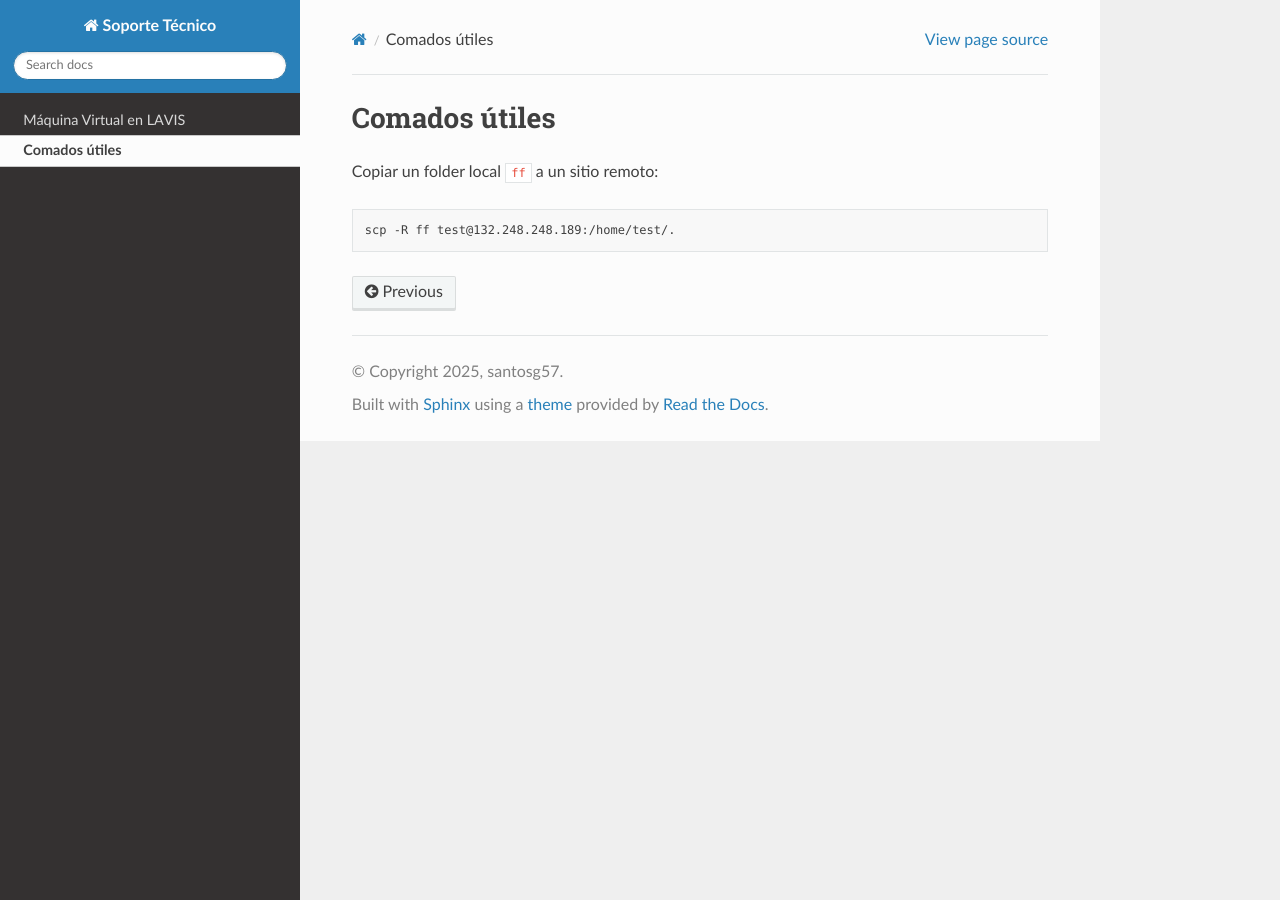
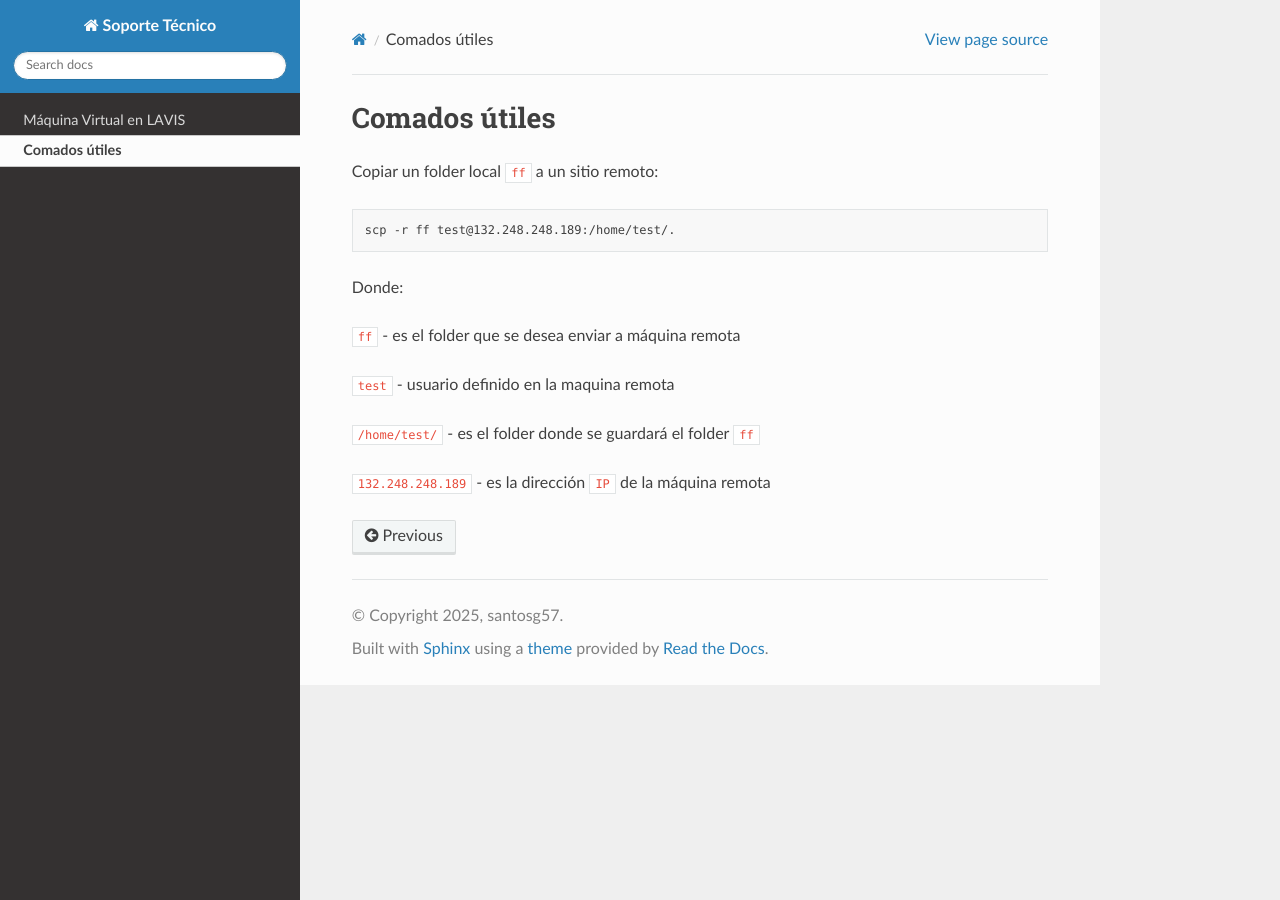
Before and after one commit to matecom57/santosg57-software, a Sphinx documentation site: the page built from docs/source/comandos.rst, in a window 1280 px wide. Built offline with Sphinx 7.4.7 and the Read the Docs theme 3.1.0, drawn with Linux system fonts in a browser that asks for light colours.

Commit message:
Test comité

```diff
--- a/docs/source/comandos.rst
+++ b/docs/source/comandos.rst
@@ -5,4 +5,14 @@ Copiar un folder local ``ff`` a un sitio remoto:
 
 .. code:: Bash
 
-   scp -R ff test@132.248.248.189:/home/test/.
+   scp -r ff test@132.248.248.189:/home/test/.
+
+Donde:
+
+``ff`` - es el folder que se desea enviar a máquina remota
+
+``test`` - usuario definido en la maquina remota
+
+``/home/test/`` - es el folder donde se guardará el folder ``ff``
+
+``132.248.248.189`` - es la dirección ``IP`` de la máquina remota
```
